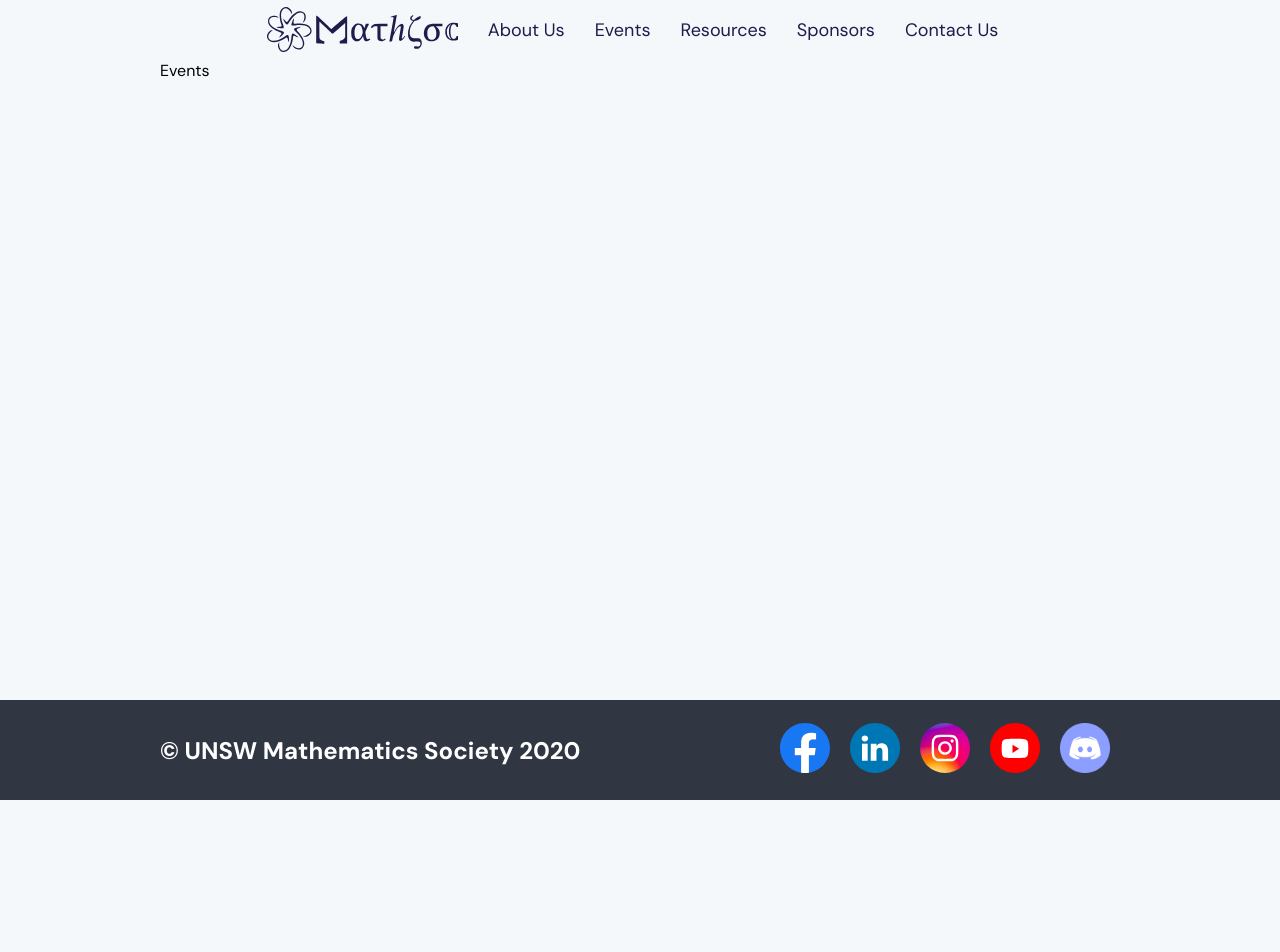
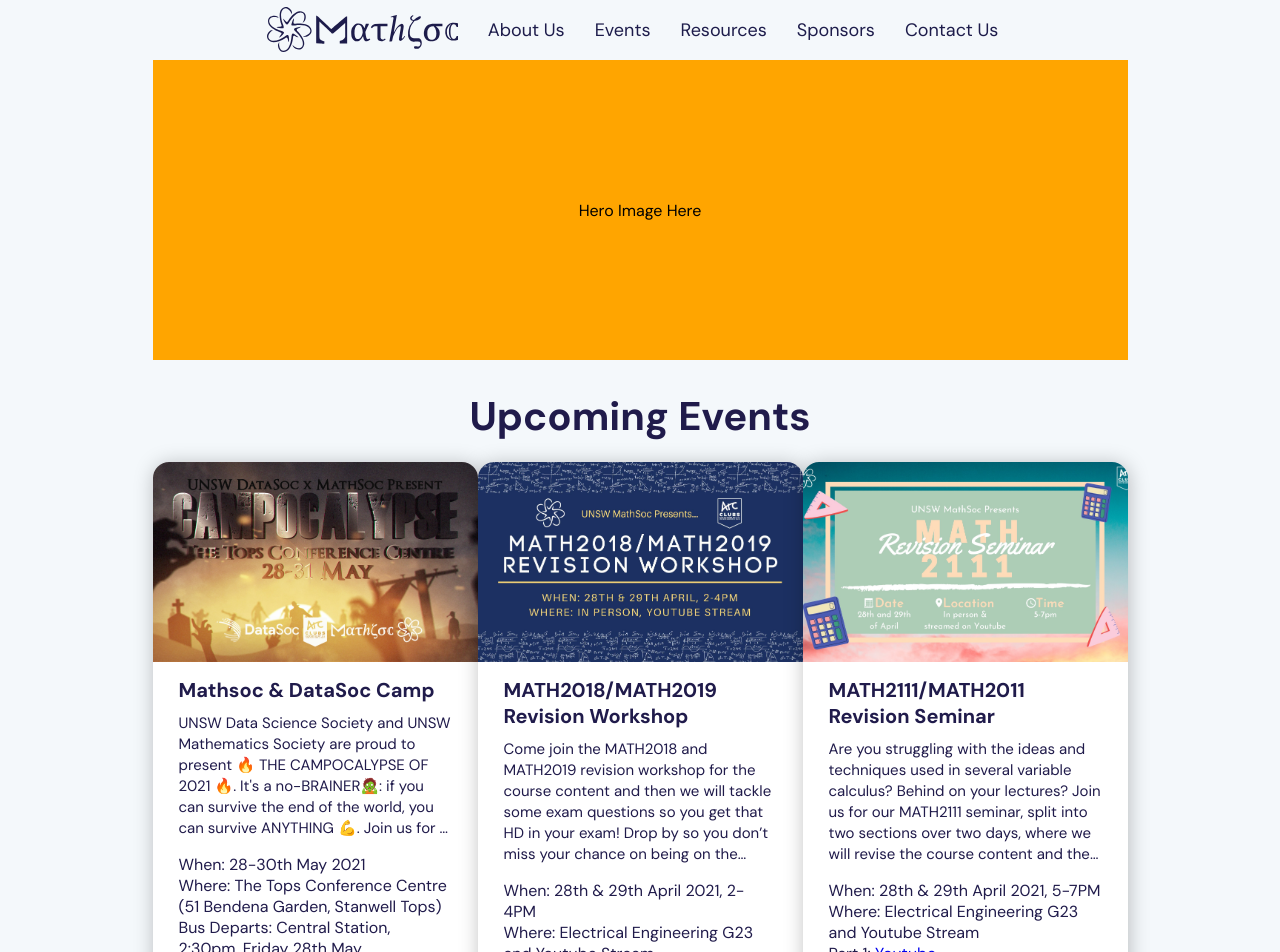
Before and after one commit to MathSocUNSW/mathsoc-website, a Next.js app in the folder frontend/: page /events in a window 1280 px wide. Shown: the top 952 px of the page. Before the commit the page ends 800 px from the top, so only its background shows below. Built offline with nearby package versions, Linux system fonts and the light colour scheme.

Commit message:
Events page and UpcomingEvents component functionality

```diff
--- a/frontend/src/components/UpcomingEvents.tsx
+++ b/frontend/src/components/UpcomingEvents.tsx
@@ -2,11 +2,16 @@ import React, { Dispatch, SetStateAction } from 'react';
 
 import styles from 'src/styles/UpcomingEvents.module.scss';
 import Card from 'src/components/Card';
-import eventData from 'src/data/eventData';
-import { sortEndDateDecreasing, sortStartDateDecreasing } from 'src/helpers/eventHelpers';
+import eventData, { eventDetails } from 'src/data/eventData';
+import {
+  getDateUnix,
+  sortEndDateDecreasing,
+  sortStartDateDecreasing
+} from 'src/helpers/eventHelpers';
+import moment from 'moment';
 
-const checkIndex = (index: number): number => {
-  const length = eventData.length;
+const checkIndex = (sortedEventData: Array<eventDetails>, index: number): number => {
+  const length = sortedEventData.length;
   const modNum = index % length;
   if (modNum < 0) return modNum + length;
   return modNum;
@@ -17,14 +22,24 @@ const checkIndex = (index: number): number => {
  * @param eventIndex integer
  * @returns array of 3 eventData
  */
-const figureOutWhatEventsToShow = (eventIndex: number) => {
-  eventData.sort(sortStartDateDecreasing);
-  eventData.sort(sortEndDateDecreasing);
+const figureOutWhatEventsToShow = (sortedEventData: Array<eventDetails>, eventIndex: number) => {
+  sortedEventData.sort(sortStartDateDecreasing);
+  sortedEventData.sort(sortEndDateDecreasing);
+
+  if (sortedEventData.length === 1) {
+    return [sortedEventData[checkIndex(sortedEventData, eventIndex)]];
+  } else if (sortedEventData.length === 2) {
     return [
-    eventData[checkIndex(eventIndex)],
-    eventData[checkIndex(eventIndex + 1)],
-    eventData[checkIndex(eventIndex + 2)]
+      sortedEventData[checkIndex(sortedEventData, eventIndex)],
+      sortedEventData[checkIndex(sortedEventData, eventIndex + 1)]
     ];
+  } else {
+    return [
+      sortedEventData[checkIndex(sortedEventData, eventIndex)],
+      sortedEventData[checkIndex(sortedEventData, eventIndex + 1)],
+      sortedEventData[checkIndex(sortedEventData, eventIndex + 2)]
+    ];
+  }
 };
 
 export type UpComingEventProps = {
@@ -33,10 +48,13 @@ export type UpComingEventProps = {
 };
 
 const UpcomingEvents = ({ eventIndex, setEventIndex }: UpComingEventProps): JSX.Element => {
+  const sortedEventData = eventData.filter((x) => getDateUnix(x.endDate) - moment().valueOf() >= 0);
+
   return (
     <section className={styles.newEventsContainer}>
       <h1 className={styles.newEventsTitle}>Upcoming Events</h1>
       <div className={styles.events}>
+        {sortedEventData.length > 3 && (
           <img
             src='/images/leftArrow.svg'
             className={styles.arrows}
@@ -44,9 +62,11 @@ const UpcomingEvents = ({ eventIndex, setEventIndex }: UpComingEventProps): JSX.
             alt='back arrow'
             onClick={() => setEventIndex(eventIndex - 1)}
           />
-        {figureOutWhatEventsToShow(eventIndex).map((x, index) => (
+        )}
+        {figureOutWhatEventsToShow(sortedEventData, eventIndex).map((x, index) => (
           <Card key={index} {...x} />
         ))}
+        {sortedEventData.length > 3 && (
           <img
             src='/images/rightArrow.svg'
             className={styles.arrows}
@@ -54,6 +74,7 @@ const UpcomingEvents = ({ eventIndex, setEventIndex }: UpComingEventProps): JSX.
             alt='forward arrow'
             onClick={() => setEventIndex(eventIndex + 1)}
           />
+        )}
       </div>
     </section>
   );
--- a/frontend/src/pages/events.tsx
+++ b/frontend/src/pages/events.tsx
@@ -1,16 +1,43 @@
 import React from 'react';
 import Head from 'next/head';
-import Card from '../components/Card';
 
-export default function events() {
+import styles from 'src/styles/events.module.scss';
+import UpcomingEvents from 'components/UpcomingEvents';
+import Hero from 'components/Hero';
+import Card from 'src/components/Card';
+import eventData, { eventDetails } from 'src/data/eventData';
+import moment from 'moment';
+import {
+  getDateUnix,
+  sortEndDateDecreasing,
+  sortStartDateDecreasing
+} from 'src/helpers/eventHelpers';
+
+export default function Events() {
+  const [eventIndex, setEventIndex] = React.useState(0);
+
+  const sortedEventData = eventData.filter((x) => getDateUnix(x.endDate) - moment().valueOf() < 0);
+  sortedEventData.sort(sortStartDateDecreasing);
+  sortedEventData.sort(sortEndDateDecreasing);
+
   return (
-    <div>
+    <section>
       <Head>
         <title>MathSoc - Events</title>
         <meta name='keywords' content='mathsoc' />
       </Head>
-      Events
-      {/* <Card /> */}
-    </div>
+      <Hero />
+      <section className={styles.mainContainer}>
+        <UpcomingEvents eventIndex={eventIndex} setEventIndex={setEventIndex} />
+        <h1 className={styles.title}>Past Events</h1>
+        <section className={styles.pastEvents}>
+          {sortedEventData.map((x, index) => (
+            <div key={index} className={styles.eventBoxContainer}>
+              <Card {...x} />
+            </div>
+          ))}
+        </section>
+      </section>
+    </section>
   );
 }
--- a/frontend/src/styles/UpcomingEvents.module.scss
+++ b/frontend/src/styles/UpcomingEvents.module.scss
@@ -15,8 +15,9 @@
 .events {
   display: flex;
   flex-direction: row;
-  justify-content: space-between;
+  justify-content: space-around;
   align-items: center;
+  min-width: 100%;
 }
 
 .arrows {
--- /dev/null
+++ b/frontend/src/styles/events.module.scss
@@ -0,0 +1,25 @@
+.mainContainer {
+  display: flex;
+  flex-direction: column;
+  justify-content: center;
+}
+
+.title {
+  text-align: center;
+  font-size: 40px;
+  margin-bottom: 20px;
+  color: #201b4b;
+}
+
+.pastEvents {
+  margin-top: 10px;
+  display: flex;
+  flex-direction: row;
+  flex-wrap: wrap;
+  justify-content: space-around;
+}
+
+.eventBoxContainer {
+  margin-top: 20px;
+  margin-bottom: 20px;
+}
```
Lines whose indentation alone changed are shown as unchanged.
